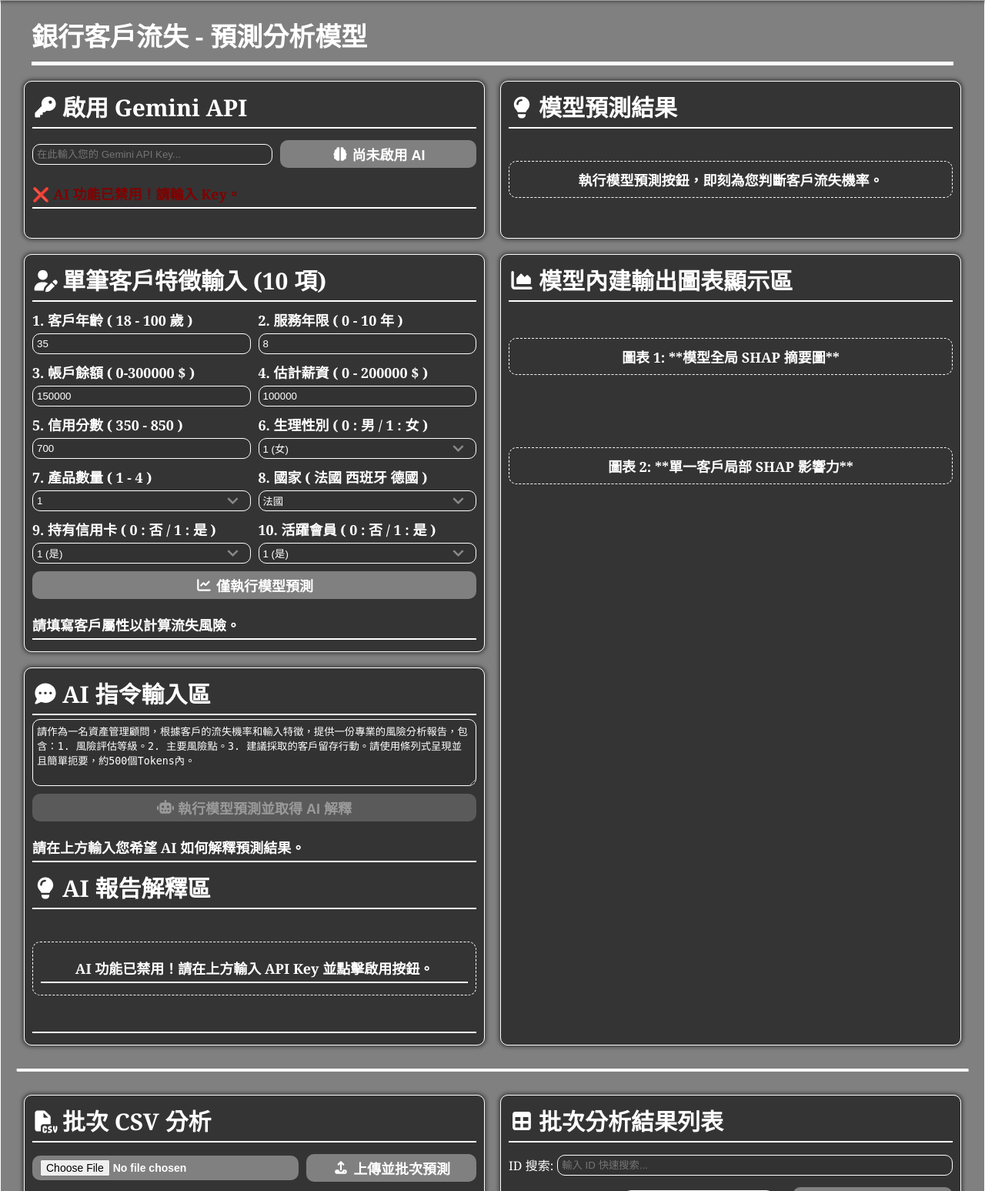
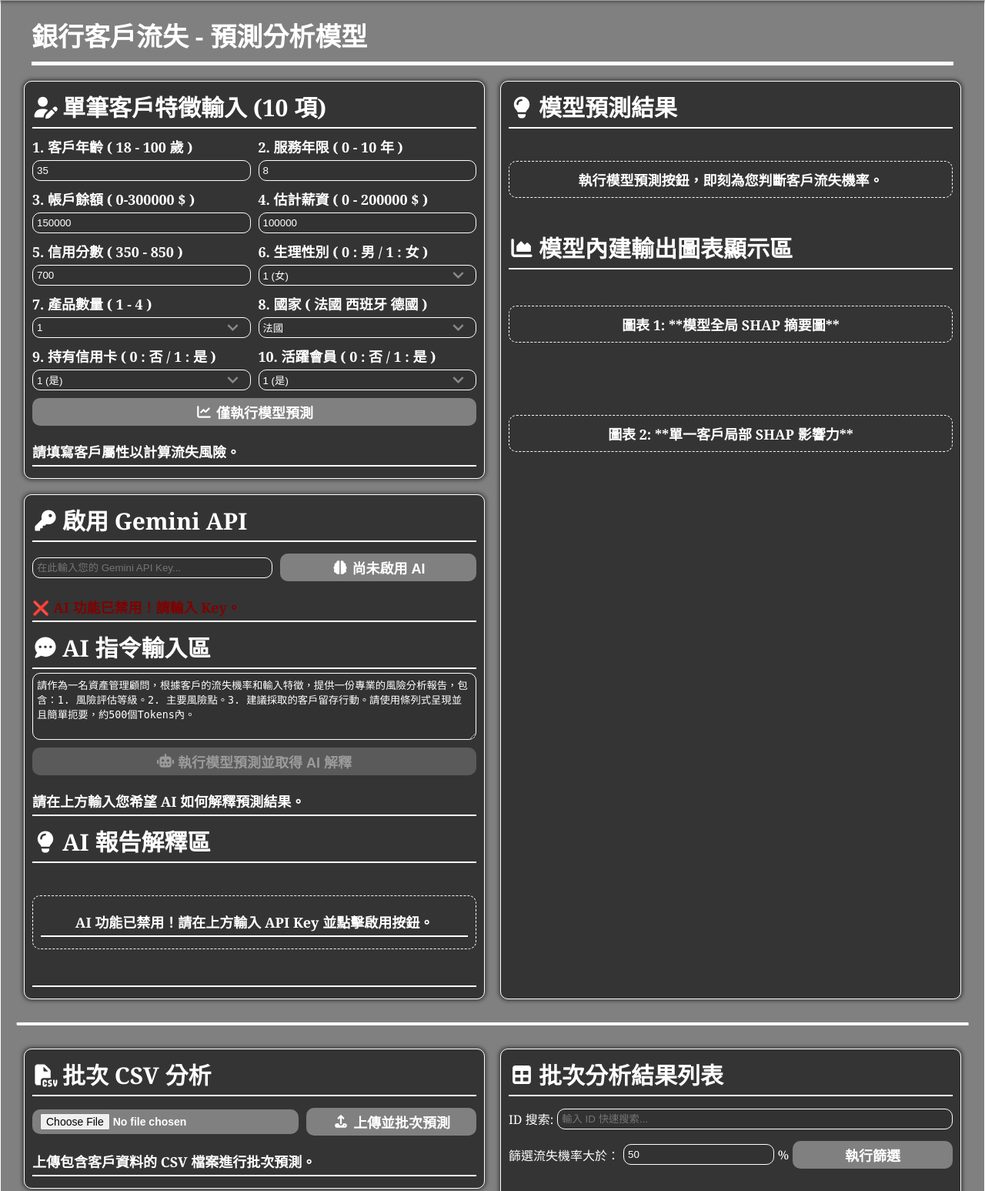
Before and after one commit to xiaoyao3312/Web_Model_Prediction, a Flask app: page /customer_churn_bank_model in a window 1280 px wide. Shown: the part 50-1597 px from the top of the page at 77% size. Run offline with Flask 3, Linux system fonts and the light colour scheme; parts of the project's set-up code (start-up, migrations or seed data) failed here and were passed over.

Commit message:
排版優化

```diff
--- a/static/css/customer_churn_bank.css
+++ b/static/css/customer_churn_bank.css
@@ -167,12 +167,10 @@
     /* 佈局方式與結構 */
     display:               grid;
     grid-template-columns: 1fr 1fr; /* 左側/右側 (50%/50%) */
-    grid-template-rows:    auto auto 1fr;
+    grid-template-rows:    auto 1fr;
     grid-template-areas:
-        "api_key result_panel"
         "input_feature chart_panel"
         "ai_prompt chart_panel";
-
 }
 
 #customerChurnBank .bank-card-batch-panel-grid {
@@ -187,11 +185,9 @@
 }
 
 /* 2.2 Grid 區域分配與尺寸 */
-#customerChurnBank .bank-api-key-panel { grid-area: api_key; }
 #customerChurnBank .bank-input-feature-panel { grid-area: input_feature; }
 #customerChurnBank .bank-ai-prompt-panel { grid-area: ai_prompt; height: 100%; overflow-y: auto; }
-#customerChurnBank .bank-result-panel { grid-area: result_panel; }
-#customerChurnBank .bank-chart-panel { grid-area: chart_panel; height: auto; grid-row: 2 / 4; overflow-y: auto; }
+#customerChurnBank .bank-chart-panel { grid-area: chart_panel; height: auto; grid-row: 1 / 3; overflow-y: auto; }
 
 #customerChurnBank .bank-batch-upload-panel { grid-area: batch_upload; }
 #customerChurnBank .bank-batch-feature-panel { grid-area: batch_feature; height: 100%; overflow-y: auto; }
--- a/templates/customer_churn_bank.html
+++ b/templates/customer_churn_bank.html
@@ -43,16 +43,8 @@
         <h2 class="bank-title">銀行客戶流失 - 預測分析模型</h2>
         <div class="bank-card-panel-grid">
 
-            <div class="bank-card bank-api-key-panel">
-                <h3 class="bank-card-title"><svg class="bank-card-title-icon" xmlns="http://www.w3.org/2000/svg" viewBox="0 0 640 640"><path fill="currentColor" d="M400 416C497.2 416 576 337.2 576 240C576 142.8 497.2 64 400 64C302.8 64 224 142.8 224 240C224 258.7 226.9 276.8 232.3 293.7L71 455C66.5 459.5 64 465.6 64 472L64 552C64 565.3 74.7 576 88 576L168 576C181.3 576 192 565.3 192 552L192 512L232 512C245.3 512 256 501.3 256 488L256 448L296 448C302.4 448 308.5 445.5 313 441L346.3 407.7C363.2 413.1 381.3 416 400 416zM440 160C462.1 160 480 177.9 480 200C480 222.1 462.1 240 440 240C417.9 240 400 222.1 400 200C400 177.9 417.9 160 440 160z"/></svg>啟用 Gemini API</h3>
-                <div class="bank-api-key-container">
-                    <input class="bank-input-field" type="password" id="bankApiKey" placeholder="在此輸入您的 Gemini API Key..." title="在此輸入您的 Gemini API Key">
-                    <button class="bank-analyze-btn bank-api-btn" id="saveApiKeyBtn"  title="啟用 Gemini AI 功能"><svg class="bank-card-button-icon" xmlns="http://www.w3.org/2000/svg" viewBox="0 0 640 640"><path fill="currentColor" d="M184 120C184 89.1 209.1 64 240 64L264 64C281.7 64 296 78.3 296 96L296 544C296 561.7 281.7 576 264 576L232 576C202.2 576 177.1 555.6 170 528C169.3 528 168.7 528 168 528C123.8 528 88 492.2 88 448C88 430 94 413.4 104 400C84.6 385.4 72 362.2 72 336C72 305.1 89.6 278.2 115.2 264.9C108.1 252.9 104 238.9 104 224C104 179.8 139.8 144 184 144L184 120zM456 120L456 144C500.2 144 536 179.8 536 224C536 239 531.9 253 524.8 264.9C550.5 278.2 568 305 568 336C568 362.2 555.4 385.4 536 400C546 413.4 552 430 552 448C552 492.2 516.2 528 472 528C471.3 528 470.7 528 470 528C462.9 555.6 437.8 576 408 576L376 576C358.3 576 344 561.7 344 544L344 96C344 78.3 358.3 64 376 64L400 64C430.9 64 456 89.1 456 120z"/></svg><label class="bank-api-key-status">尚未啟用</label></button>
-                </div>
-                <h6 class="bank-card-title" id="apiStatusMsg">請輸入 Key 以啟用 AI 解釋功能。</h6>
-            </div>
+            <div class="bank-card bank-input-feature-panel">
 
-            <div class="bank-card bank-input-feature-panel">
                 <h3 class="bank-card-title"><svg class="bank-card-title-icon" xmlns="http://www.w3.org/2000/svg" viewBox="0 0 640 640"><path fill="currentColor" d="M256.1 312C322.4 312 376.1 258.3 376.1 192C376.1 125.7 322.4 72 256.1 72C189.8 72 136.1 125.7 136.1 192C136.1 258.3 189.8 312 256.1 312zM226.4 368C127.9 368 48.1 447.8 48.1 546.3C48.1 562.7 61.4 576 77.8 576L274.3 576L285.2 521.5C289.5 499.8 300.2 479.9 315.8 464.3L383.1 397C355.1 378.7 321.7 368.1 285.7 368.1L226.3 368.1zM332.3 530.9L320.4 590.5C320.2 591.4 320.1 592.4 320.1 593.4C320.1 601.4 326.6 608 334.7 608C335.7 608 336.6 607.9 337.6 607.7L397.2 595.8C409.6 593.3 421 587.2 429.9 578.3L548.8 459.4L468.8 379.4L349.9 498.3C341 507.2 334.9 518.6 332.4 531zM600.1 407.9C622.2 385.8 622.2 350 600.1 327.9C578 305.8 542.2 305.8 520.1 327.9L491.3 356.7L571.3 436.7L600.1 407.9z"/></svg>單筆客戶特徵輸入 (10 項)</h3>
                 <div class="bank-input-form" id="inputForm">
 
@@ -138,8 +130,15 @@
             </div>
 
             <div class="bank-card bank-ai-prompt-panel ">
+
+                <h3 class="bank-card-title"><svg class="bank-card-title-icon" xmlns="http://www.w3.org/2000/svg" viewBox="0 0 640 640"><path fill="currentColor" d="M400 416C497.2 416 576 337.2 576 240C576 142.8 497.2 64 400 64C302.8 64 224 142.8 224 240C224 258.7 226.9 276.8 232.3 293.7L71 455C66.5 459.5 64 465.6 64 472L64 552C64 565.3 74.7 576 88 576L168 576C181.3 576 192 565.3 192 552L192 512L232 512C245.3 512 256 501.3 256 488L256 448L296 448C302.4 448 308.5 445.5 313 441L346.3 407.7C363.2 413.1 381.3 416 400 416zM440 160C462.1 160 480 177.9 480 200C480 222.1 462.1 240 440 240C417.9 240 400 222.1 400 200C400 177.9 417.9 160 440 160z"/></svg>啟用 Gemini API</h3>
+                <div class="bank-api-key-container">
+                    <input class="bank-input-field" type="password" id="bankApiKey" placeholder="在此輸入您的 Gemini API Key..." title="在此輸入您的 Gemini API Key">
+                    <button class="bank-analyze-btn bank-api-btn" id="saveApiKeyBtn"  title="啟用 Gemini AI 功能"><svg class="bank-card-button-icon" xmlns="http://www.w3.org/2000/svg" viewBox="0 0 640 640"><path fill="currentColor" d="M184 120C184 89.1 209.1 64 240 64L264 64C281.7 64 296 78.3 296 96L296 544C296 561.7 281.7 576 264 576L232 576C202.2 576 177.1 555.6 170 528C169.3 528 168.7 528 168 528C123.8 528 88 492.2 88 448C88 430 94 413.4 104 400C84.6 385.4 72 362.2 72 336C72 305.1 89.6 278.2 115.2 264.9C108.1 252.9 104 238.9 104 224C104 179.8 139.8 144 184 144L184 120zM456 120L456 144C500.2 144 536 179.8 536 224C536 239 531.9 253 524.8 264.9C550.5 278.2 568 305 568 336C568 362.2 555.4 385.4 536 400C546 413.4 552 430 552 448C552 492.2 516.2 528 472 528C471.3 528 470.7 528 470 528C462.9 555.6 437.8 576 408 576L376 576C358.3 576 344 561.7 344 544L344 96C344 78.3 358.3 64 376 64L400 64C430.9 64 456 89.1 456 120z"/></svg><label class="bank-api-key-status">尚未啟用</label></button>
+                </div>
+                <h6 class="bank-card-title" id="apiStatusMsg">請輸入 Key 以啟用 AI 解釋功能。</h6>
+
                 <h3 class="bank-card-title"><svg class="bank-card-title-icon" xmlns="http://www.w3.org/2000/svg" viewBox="0 0 640 640"><path fill="currentColor" d="M320 544C461.4 544 576 436.5 576 304C576 171.5 461.4 64 320 64C178.6 64 64 171.5 64 304C64 358.3 83.2 408.3 115.6 448.5L66.8 540.8C62 549.8 63.5 560.8 70.4 568.3C77.3 575.8 88.2 578.1 97.5 574.1L215.9 523.4C247.7 536.6 282.9 544 320 544zM192 272C209.7 272 224 286.3 224 304C224 321.7 209.7 336 192 336C174.3 336 160 321.7 160 304C160 286.3 174.3 272 192 272zM320 272C337.7 272 352 286.3 352 304C352 321.7 337.7 336 320 336C302.3 336 288 321.7 288 304C288 286.3 302.3 272 320 272zM416 304C416 286.3 430.3 272 448 272C465.7 272 480 286.3 480 304C480 321.7 465.7 336 448 336C430.3 336 416 321.7 416 304z"/></svg>AI 指令輸入區</h3>
-
                 <div class="input-field-container">
                     <textarea class="bank-input-field" id="aiPrompt" rows="5"
                         placeholder="例如: 假設我是客戶經理，請用專業且具體的語言，結合輸入參數解釋流失風險，並提供三個具體的維護行動建議。">請作為一名資產管理顧問，根據客戶的流失機率和輸入特徵，提供一份專業的風險分析報告，包含：1. 風險評估等級。2. 主要風險點。3. 建議採取的客戶留存行動。請使用條列式呈現並且簡單扼要，約500個Tokens內。
@@ -149,38 +148,29 @@
                 <div class="bank-ai-prompt-container">
                     <button class="bank-analyze-btn" id="AiAnalyzeButton" disabled><svg class="bank-card-button-icon" xmlns="http://www.w3.org/2000/svg" viewBox="0 0 640 640"><path fill="currentColor" d="M352 64C352 46.3 337.7 32 320 32C302.3 32 288 46.3 288 64L288 128L192 128C139 128 96 171 96 224L96 448C96 501 139 544 192 544L448 544C501 544 544 501 544 448L544 224C544 171 501 128 448 128L352 128L352 64zM160 432C160 418.7 170.7 408 184 408L216 408C229.3 408 240 418.7 240 432C240 445.3 229.3 456 216 456L184 456C170.7 456 160 445.3 160 432zM280 432C280 418.7 290.7 408 304 408L336 408C349.3 408 360 418.7 360 432C360 445.3 349.3 456 336 456L304 456C290.7 456 280 445.3 280 432zM400 432C400 418.7 410.7 408 424 408L456 408C469.3 408 480 418.7 480 432C480 445.3 469.3 456 456 456L424 456C410.7 456 400 445.3 400 432zM224 240C250.5 240 272 261.5 272 288C272 314.5 250.5 336 224 336C197.5 336 176 314.5 176 288C176 261.5 197.5 240 224 240zM368 288C368 261.5 389.5 240 416 240C442.5 240 464 261.5 464 288C464 314.5 442.5 336 416 336C389.5 336 368 314.5 368 288zM64 288C64 270.3 49.7 256 32 256C14.3 256 0 270.3 0 288L0 384C0 401.7 14.3 416 32 416C49.7 416 64 401.7 64 384L64 288zM608 256C590.3 256 576 270.3 576 288L576 384C576 401.7 590.3 416 608 416C625.7 416 640 401.7 640 384L640 288C640 270.3 625.7 256 608 256z"/></svg><label>執行模型預測並取得 AI 解釋</label></button>
                 </div>
-
                 <h6 class="bank-card-title">請在上方輸入您希望 AI 如何解釋預測結果。</h6>
 
 
                 <h3 class="bank-card-title"><svg class="bank-card-title-icon" xmlns="http://www.w3.org/2000/svg" viewBox="0 0 640 640"><path fill="currentColor" d="M420.9 448C428.2 425.7 442.8 405.5 459.3 388.1C492 353.7 512 307.2 512 256C512 150 426 64 320 64C214 64 128 150 128 256C128 307.2 148 353.7 180.7 388.1C197.2 405.5 211.9 425.7 219.1 448L420.8 448zM416 496L224 496L224 512C224 556.2 259.8 592 304 592L336 592C380.2 592 416 556.2 416 512L416 496zM312 176C272.2 176 240 208.2 240 248C240 261.3 229.3 272 216 272C202.7 272 192 261.3 192 248C192 181.7 245.7 128 312 128C325.3 128 336 138.7 336 152C336 165.3 325.3 176 312 176z"/></svg>AI 報告解釋區</h3>
-
                 <div class="output-content" id="explanationOutput">
                     <h6 class="initial-message" id="initialMessage">請先在上方輸入並**啟用**您的 Gemini API Key，然後輸入參數和指令，才能執行分析。</h6>
                 </div>
                 <h6 class="bank-card-title" id="errorMsg"></h6>
             </div>
 
+            <div class="bank-card bank-chart-panel">
 
-
-            <div class="bank-result-panel bank-card">
                 <h3 class="bank-card-title"><svg class="bank-card-title-icon" xmlns="http://www.w3.org/2000/svg" viewBox="0 0 640 640"><path fill="currentColor" d="M420.9 448C428.2 425.7 442.8 405.5 459.3 388.1C492 353.7 512 307.2 512 256C512 150 426 64 320 64C214 64 128 150 128 256C128 307.2 148 353.7 180.7 388.1C197.2 405.5 211.9 425.7 219.1 448L420.8 448zM416 496L224 496L224 512C224 556.2 259.8 592 304 592L336 592C380.2 592 416 556.2 416 512L416 496zM312 176C272.2 176 240 208.2 240 248C240 261.3 229.3 272 216 272C202.7 272 192 261.3 192 248C192 181.7 245.7 128 312 128C325.3 128 336 138.7 336 152C336 165.3 325.3 176 312 176z"/></svg>模型預測結果</h3>
-
                 <div class="output-content" id="predictionOutput">
                     <h6 class="initial-message" id="initialMessage">執行模型預測按鈕，即刻為您判斷客戶流失機率。</h6>
                 </div>
-            </div>
 
-            <div class="bank-card bank-chart-panel">
                 <h3 class="bank-card-title"><svg class="bank-card-title-icon" xmlns="http://www.w3.org/2000/svg" viewBox="0 0 640 640"><path fill="currentColor" d="M96 96C113.7 96 128 110.3 128 128L128 464C128 472.8 135.2 480 144 480L544 480C561.7 480 576 494.3 576 512C576 529.7 561.7 544 544 544L144 544C99.8 544 64 508.2 64 464L64 128C64 110.3 78.3 96 96 96zM304 160C310.7 160 317.1 162.8 321.7 167.8L392.8 245.3L439 199C448.4 189.6 463.6 189.6 472.9 199L536.9 263C541.4 267.5 543.9 273.6 543.9 280L543.9 392C543.9 405.3 533.2 416 519.9 416L215.9 416C202.6 416 191.9 405.3 191.9 392L191.9 280C191.9 274 194.2 268.2 198.2 263.8L286.2 167.8C290.7 162.8 297.2 160 303.9 160z"/></svg>模型內建輸出圖表顯示區</h3>
-
                 <div class="chart-display" id="chartDisplay">
                     <h6 class="initial-message ">圖表 1: **模型全局 SHAP 摘要圖**</h6>
                     <h6 class="initial-message ">圖表 2: **單一客戶局部 SHAP 影響力**</h6>
-
                 </div>
             </div>
-
         </div>
 
         <hr class="bank-card-divider">
```
